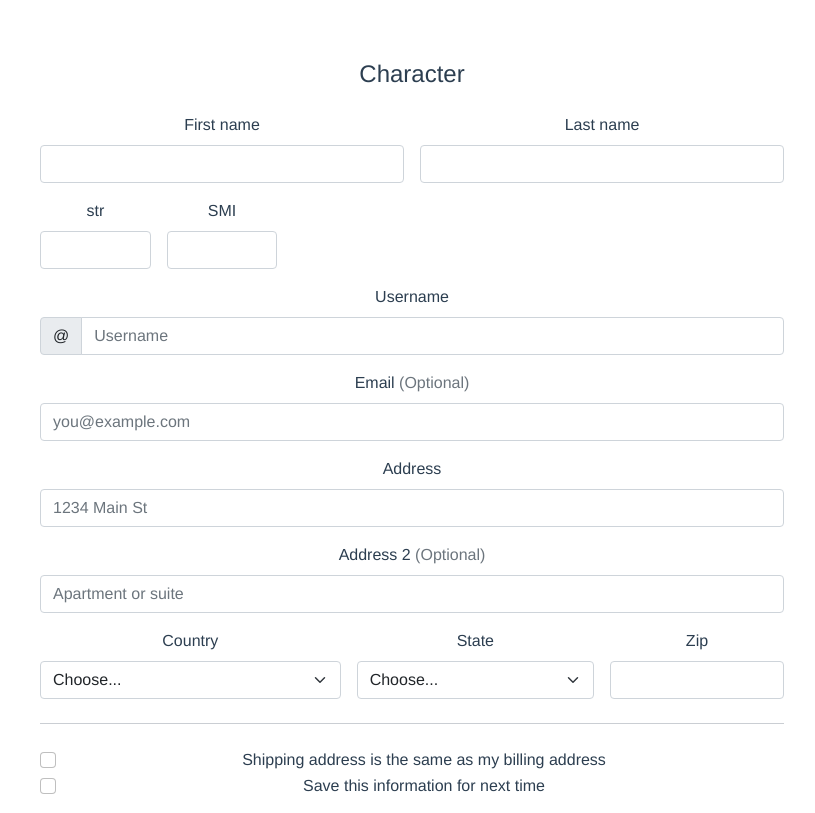
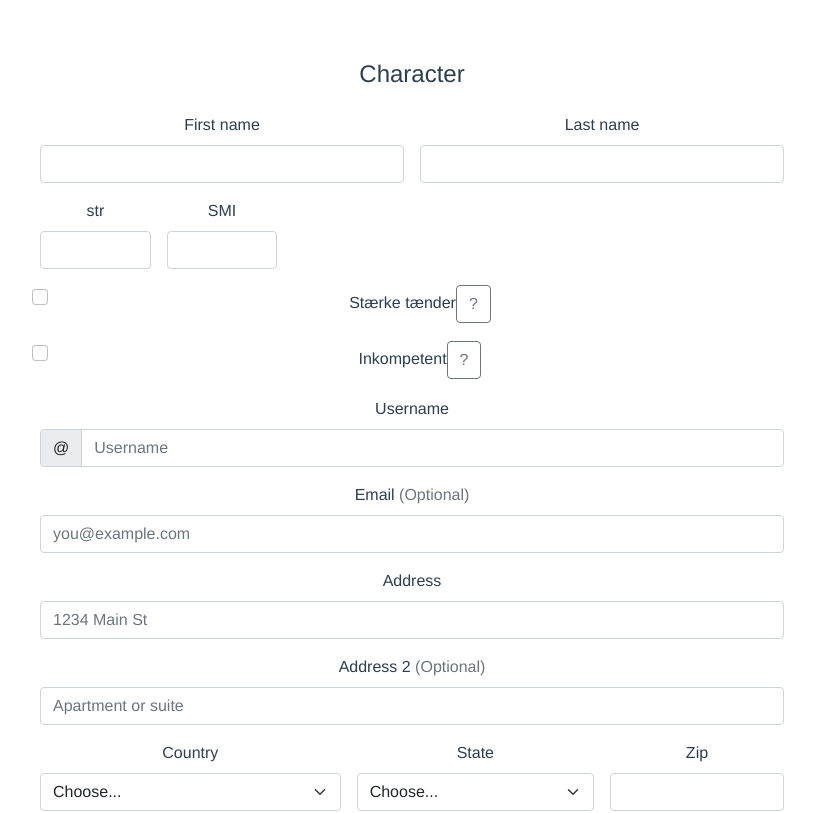
Before and after one commit to sofusalbertsen/foggy-chars, a Vue app: page / in a window 1280 px wide. Shown: the top 813 px of the page, without its empty margins (42-857 px from the left). Built offline with nearby package versions, Linux system fonts and the light colour scheme.

Commit message:
Added skeleton advantages and char creation steps

```diff
--- a/src/App.vue
+++ b/src/App.vue
@@ -8,6 +8,8 @@
             <Freetext :fieldname="lastName" :text="text" />
             <Stat statname='str'/>
             <Stat statname='SMI'/>
+            <Advantage :advantage=true name='Stærke tænder' value='1'/>
+            <Advantage :advantage=false name='Inkompetent' value='1'/>
 
             <div class="col-12">
               <label for="username" class="form-label">Username</label>
@@ -149,10 +151,12 @@
 <script>
 import Freetext from './components/Freetext.vue'
 import Stat from './components/Stat.vue'
+import Advantage from './components/Advantage.vue'
+
 export default {
   name: 'App',
   components: {
-    Freetext, Stat
+    Freetext, Stat, Advantage
   },
   data () {
     return {
--- /dev/null
+++ b/src/components/Advantage.vue
@@ -0,0 +1,22 @@
+<template>
+            <div class="form-check">
+            <input type="checkbox" class="form-check-input" :id="name">
+            <label class="form-check-label" :for="name"> {{name}} </label>
+            <button v-if="this.advantage" type="button" class="btn btn-outline-secondary" data-toggle="tooltip" :title="name + ' koster ' + value + ' UP'">?</button>
+            <button v-if="!this.advantage" type="button" class="btn btn-outline-secondary" data-toggle="tooltip" :title="name + ' giver ' + value + ' UP'">?</button>
+          </div>
+</template>
+
+<script>
+export default {
+  props: ['advantage', 'name', 'value'],
+  created () {
+
+  }
+}
+
+</script>
+
+<style>
+
+</style>
```
Also changed, not shown: 1 other file (tests, documents, lock files or other folders).
